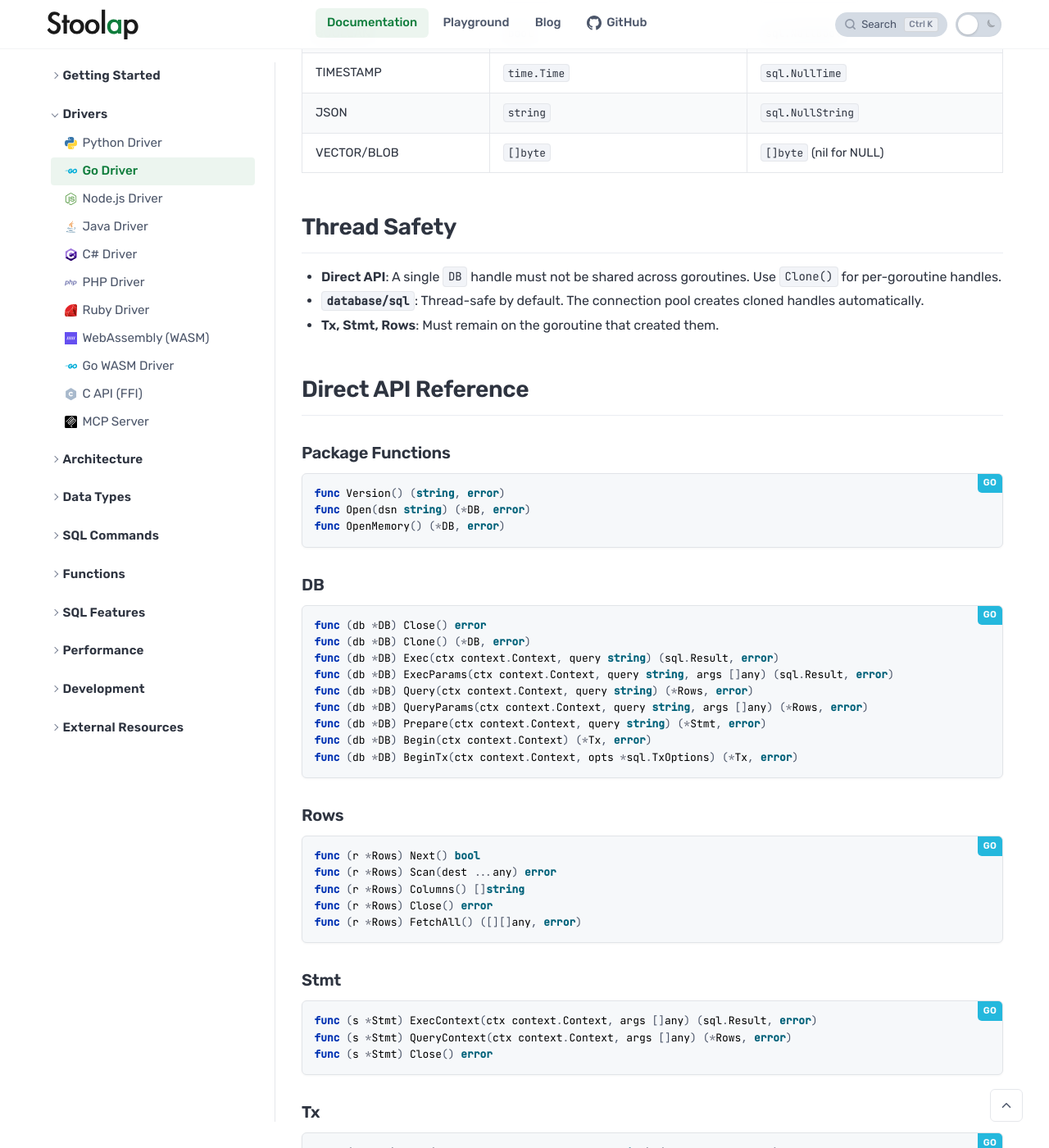
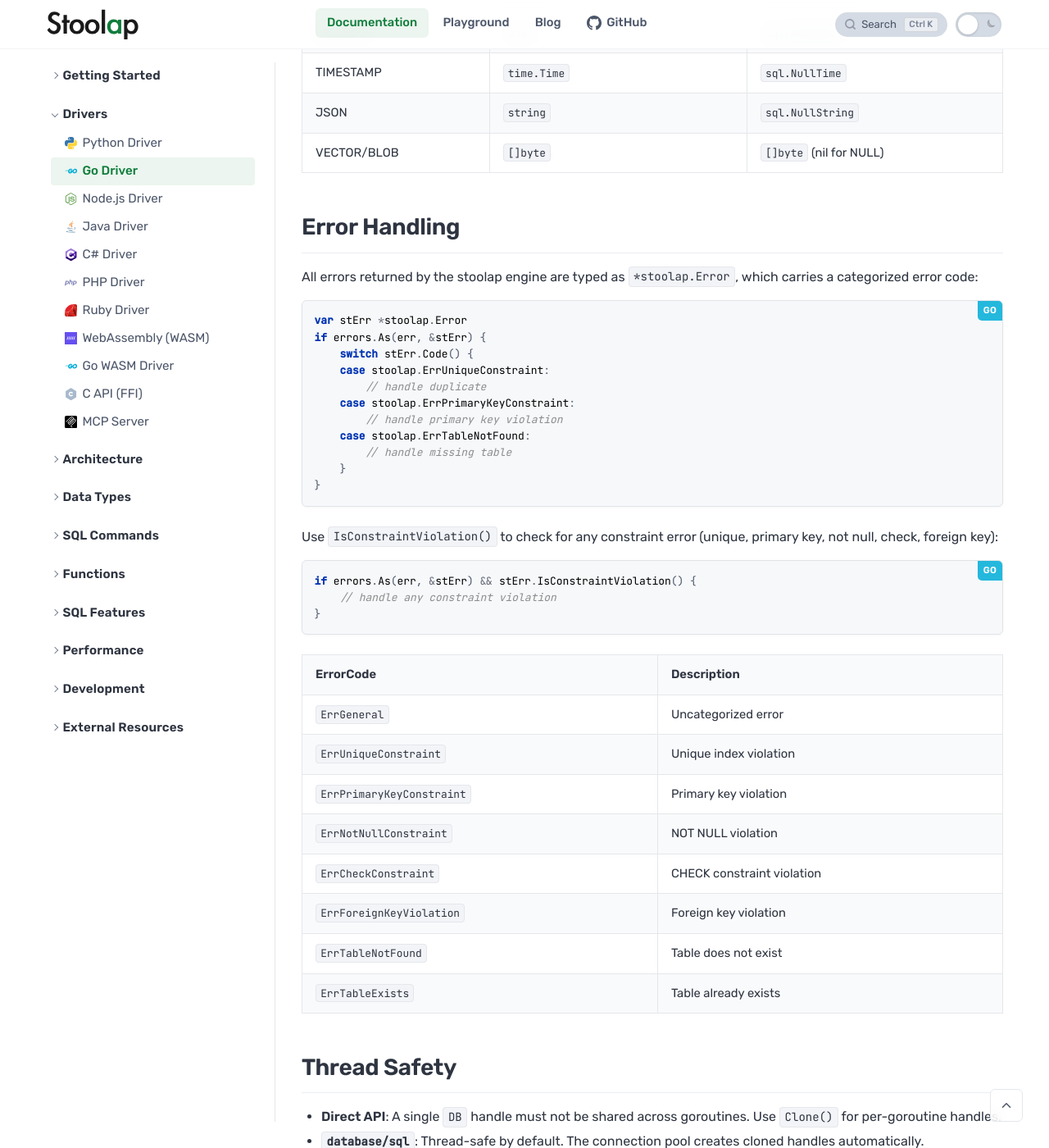
Before and after one commit to stoolap/stoolap, a Jekyll site: the page built from docs/_docs/drivers/go.md, in a window 1280 px wide and 1400 px high, scrolled down 8276 px. Shown: the whole window at 82% size. Built offline with Jekyll 4.4.1, drawn with Linux system fonts in a browser that asks for light colours.

Commit message:
docs(go): add error handling section to Go driver documentation

````diff
--- a/docs/_docs/drivers/go.md
+++ b/docs/_docs/drivers/go.md
@@ -357,6 +357,43 @@ The `database/sql` driver handles this automatically. Each connection in the poo
 | JSON | `string` | `sql.NullString` |
 | VECTOR/BLOB | `[]byte` | `[]byte` (nil for NULL) |
 
+## Error Handling
+
+All errors returned by the stoolap engine are typed as `*stoolap.Error`, which carries a categorized error code:
+
+```go
+var stErr *stoolap.Error
+if errors.As(err, &stErr) {
+    switch stErr.Code() {
+    case stoolap.ErrUniqueConstraint:
+        // handle duplicate
+    case stoolap.ErrPrimaryKeyConstraint:
+        // handle primary key violation
+    case stoolap.ErrTableNotFound:
+        // handle missing table
+    }
+}
+```
+
+Use `IsConstraintViolation()` to check for any constraint error (unique, primary key, not null, check, foreign key):
+
+```go
+if errors.As(err, &stErr) && stErr.IsConstraintViolation() {
+    // handle any constraint violation
+}
+```
+
+| ErrorCode | Description |
+|-----------|-------------|
+| `ErrGeneral` | Uncategorized error |
+| `ErrUniqueConstraint` | Unique index violation |
+| `ErrPrimaryKeyConstraint` | Primary key violation |
+| `ErrNotNullConstraint` | NOT NULL violation |
+| `ErrCheckConstraint` | CHECK constraint violation |
+| `ErrForeignKeyViolation` | Foreign key violation |
+| `ErrTableNotFound` | Table does not exist |
+| `ErrTableExists` | Table already exists |
+
 ## Thread Safety
 
 - **Direct API**: A single `DB` handle must not be shared across goroutines. Use `Clone()` for per-goroutine handles.
````
